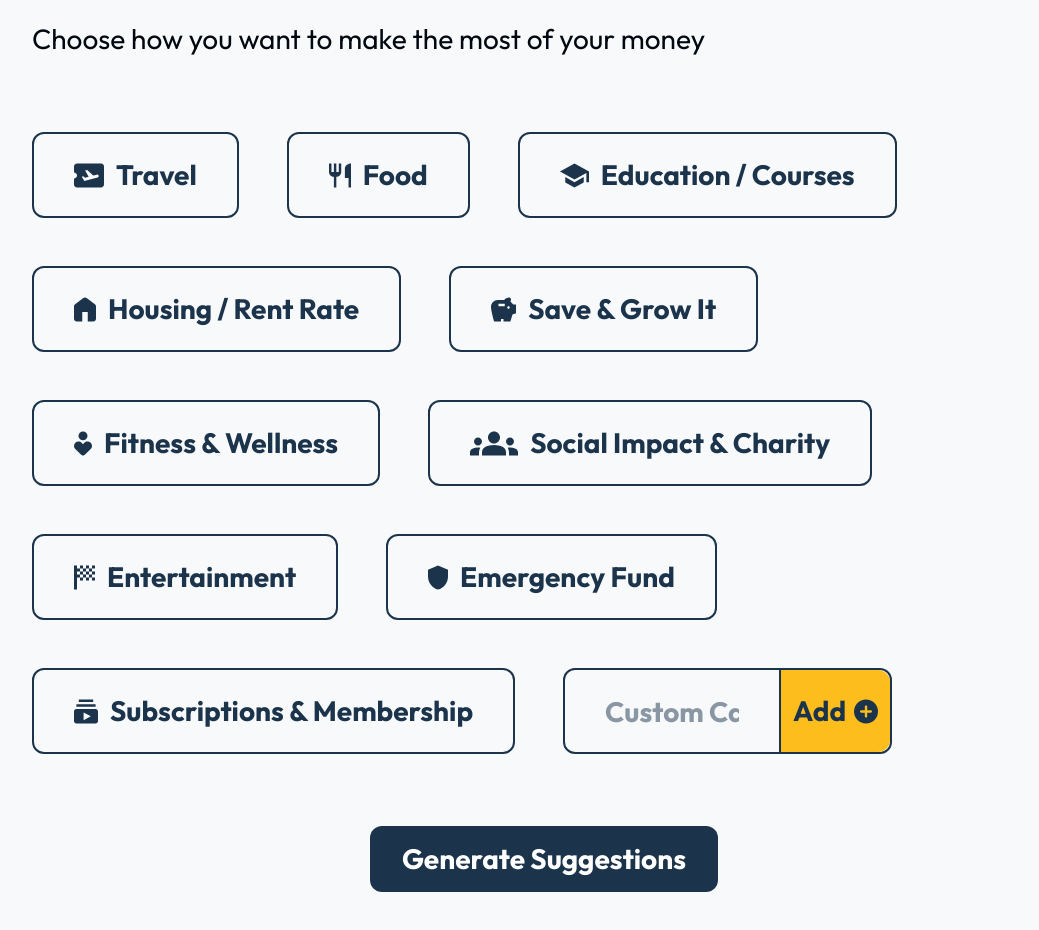
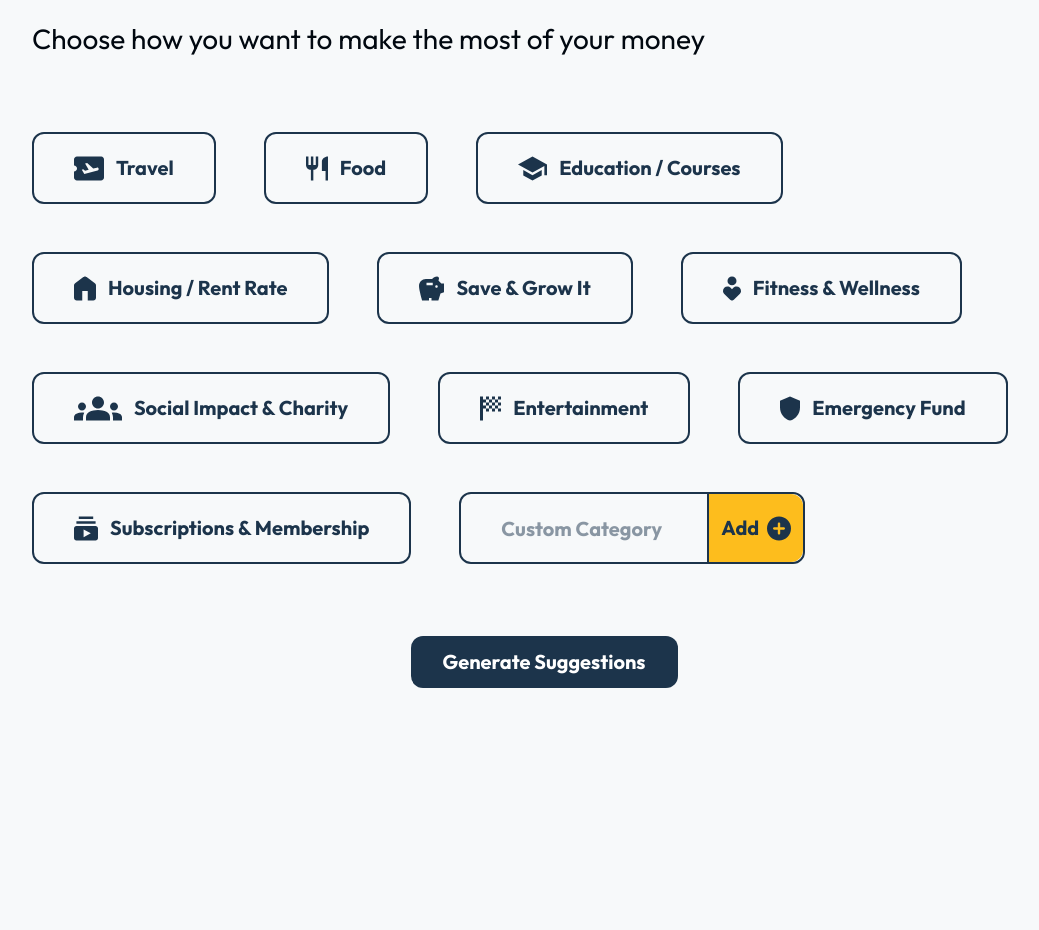
Before and after one commit to ludwint3265/BudgetCalculatorFrontend, a React (Vite) app: page / in a window 1280 px wide. Shown: the part 580-1510 px from the top of the page, without its empty margins (96-1135 px from the left). Built offline with nearby package versions, Linux system fonts and the light colour scheme.

Commit message:
add: multiple category support to API

```diff
--- a/src/App.jsx
+++ b/src/App.jsx
@@ -1,4 +1,4 @@
-import React, { useState } from "react";
+import React, { useRef, useState } from "react";
 import logo from "/logo.svg";
 import DollarIcon from "./assets/icons/dollarIcon.svg?react";
 import LocationIcon from "./assets/icons/locationIcon.svg?react";
@@ -21,6 +21,7 @@ function App() {
   const [errorMessage, setErrorMessage] = useState("");
   const [loading, setLoading] = useState(false);
   const [missingFields, setMissingFields] = useState(null);
+  const targetRef = useRef(null);
 
   const handleBudgetChange = (event) => {
     const budget = event.target.value;
@@ -36,6 +37,8 @@ function App() {
   };
 
   const generateSuggestions = async () => {
+    setErrorMessage("");
+
     if (
       userBudget >= 0 &&
       userLocation &&
@@ -55,7 +58,7 @@ function App() {
           body: JSON.stringify({
             budget: userBudget,
             location: userLocation,
-            category: selectedCategories[0],
+            category: selectedCategories.join(","),
           }),
         });
 
@@ -65,14 +68,17 @@ function App() {
 
         if (data.error) {
           setErrorMessage(data.error);
+          console.log(data.error);
           setAiSuggestions([]);
         } else {
           setAiSuggestions(data.suggestions);
         }
       } catch (error) {
+        setErrorMessage(error.message);
         console.log(error.message);
       } finally {
         setLoading(false);
+        targetRef.current?.scrollIntoView({ behavior: "smooth" });
       }
     } else {
       setMissingFields(true);
@@ -174,18 +180,18 @@ function App() {
               <button
                 type="button"
                 key={category.id}
-                className={`flex py-5 px-10 gap-3 rounded-xl border-2 border-[#1C344B] font-bold cursor-pointer items-center text-[#1C344B] ${selectedCategories.includes(category.name) ? "bg-[#FDBD1D]" : "bg-[#F7F9FA] hover:bg-[#FFEEC4]"}`}
+                className={`flex py-5 px-10 gap-3 rounded-xl border-2 border-[#1C344B] font-bold cursor-pointer items-center text-xl text-[#1C344B] ${selectedCategories.includes(category.name) ? "bg-[#FDBD1D]" : "bg-[#F7F9FA] hover:bg-[#FFEEC4]"}`}
                 onClick={() => handleCategoryChange(category.name)}
               >
                 {React.createElement(category.icon)}
                 {category.name}
               </button>
             ))}
-            <div className="flex text-[#1C344B] border-2 border-[#1C344B] rounded-xl font-bold items-center">
+            <div className="flex text-xl text-[#1C344B] border-2 border-[#1C344B] rounded-xl font-bold items-center">
               <input
                 type="text"
                 placeholder="Custom Category"
-                className="py-5 px-10 border-e-2 w-[216px] h-full rounded-l-xl"
+                className="py-5 px-10 border-e-2 w-[248px] h-full rounded-l-xl"
                 value={customCategory}
                 onChange={(e) => setCustomCategory(e.target.value)}
               />
@@ -200,7 +206,7 @@ function App() {
           </div>
           <button
             type="button"
-            className={`bg-[#1C344B] rounded-xl py-3 px-8 text-white font-bold mt-12 self-center ${loading ? "opacity-50 cursor-not-allowed" : "cursor-pointer"}`}
+            className={`bg-[#1C344B] rounded-xl py-3 px-8 text-xl text-white font-bold mt-12 self-center ${loading ? "opacity-50 cursor-not-allowed" : "cursor-pointer"}`}
             onClick={generateSuggestions}
             disabled={loading}
           >
@@ -211,7 +217,7 @@ function App() {
 
       <div className="mb-32 flex flex-col">
         {loading ? (
-          <div className="flex items-center gap-2 justify-center mt-12">
+          <div className="flex items-center gap-2 justify-center mt-12 mb-12">
             <img
               src={logo}
               alt="PennyPath Logo"
@@ -228,7 +234,10 @@ function App() {
 
         {aiSuggestions.length > 0 && !errorMessage && !missingFields ? (
           <>
-            <h1 className="text-[#010810] font-bold text-4xl mb-2">
+            <h1
+              className="text-[#010810] font-bold text-4xl mb-2"
+              ref={targetRef}
+            >
               Your AI-Generated Suggestions
             </h1>
             <h2 className="text-[#010810] font-normal text-[28px]">
@@ -238,7 +247,7 @@ function App() {
               </b>{" "}
               budget, here are some {userBudget > 0 ? " " : "free "}
               <b className="underline decoration-[#FDBD1D] decoration-4 underline-offset-8">
-                {selectedCategories}
+                {selectedCategories.join(", ")}
               </b>{" "}
               options you might like:
             </h2>
@@ -276,9 +285,8 @@ function App() {
             </div>
           </>
         ) : (
-          missingFields && (
           <div className="flex flex-col gap-6 mt-12 text-[#D95759] font-bold text-[28px]">
-              {!userBudget || userBudget < 0 ? (
+            {missingFields && (!userBudget || userBudget < 0) ? (
               <div className="flex gap-2 items-center">
                 <ErrorIcon />
                 <span>
@@ -290,7 +298,7 @@ function App() {
               ""
             )}
 
-              {!userLocation ? (
+            {!userLocation && missingFields ? (
               <div className="flex gap-2 items-center">
                 <ErrorIcon />
                 <span>
@@ -302,7 +310,8 @@ function App() {
               ""
             )}
 
-              {!selectedCategories.length || selectedCategories.length > 3 ? (
+            {missingFields &&
+            (!selectedCategories.length || selectedCategories.length > 3) ? (
               <div className="flex gap-2 items-center">
                 <ErrorIcon />
                 <span>
@@ -318,15 +327,14 @@ function App() {
               <div className="flex gap-2 items-center">
                 <ErrorIcon />
                 <span>
-                    Something went wrong while generating suggestions. Please
-                    try again later.
+                  Something went wrong while generating suggestions. Please try
+                  again later.
                 </span>
               </div>
             ) : (
               ""
             )}
           </div>
-          )
         )}
       </div>
     </div>
```
Lines whose indentation alone changed are shown as unchanged.
